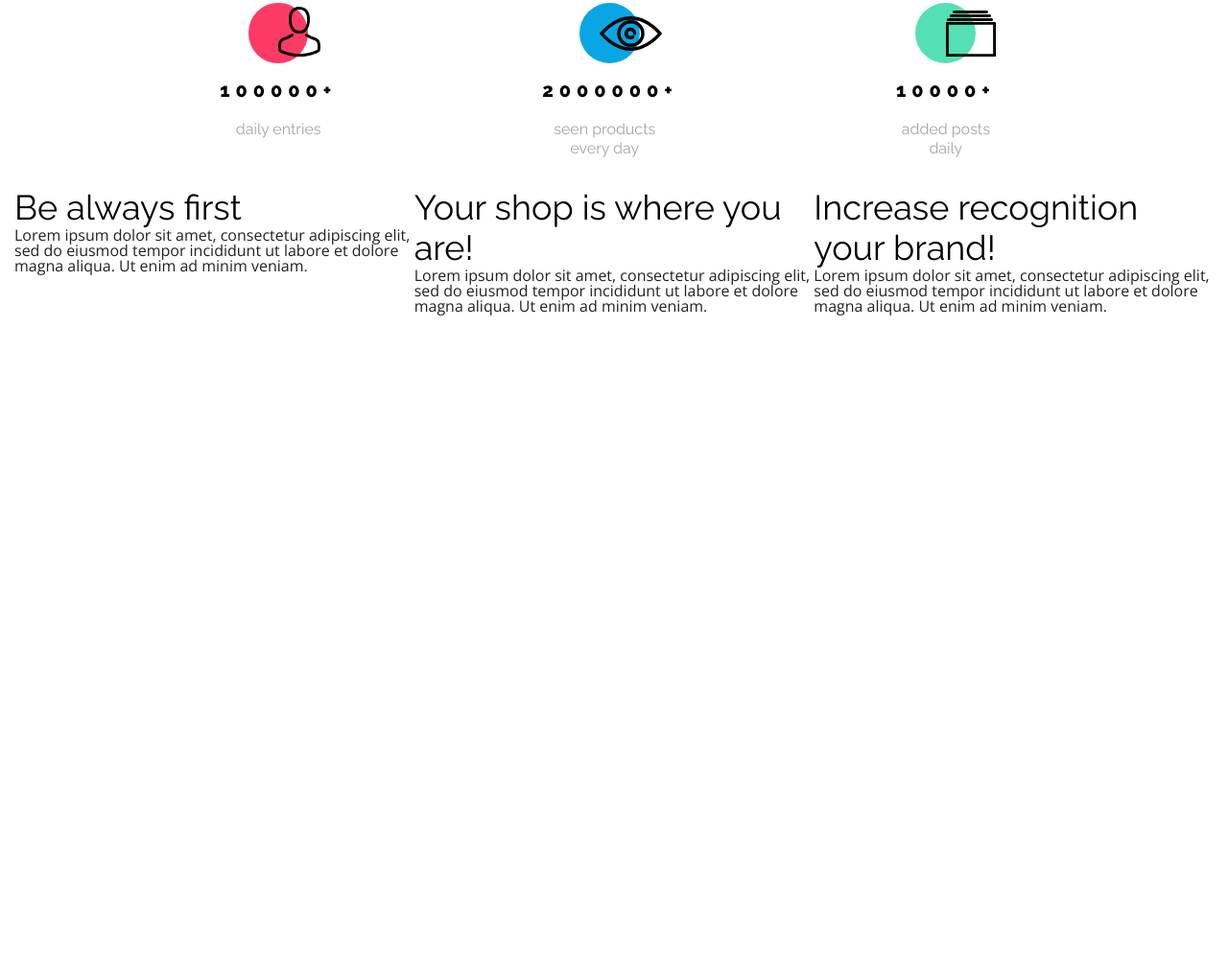
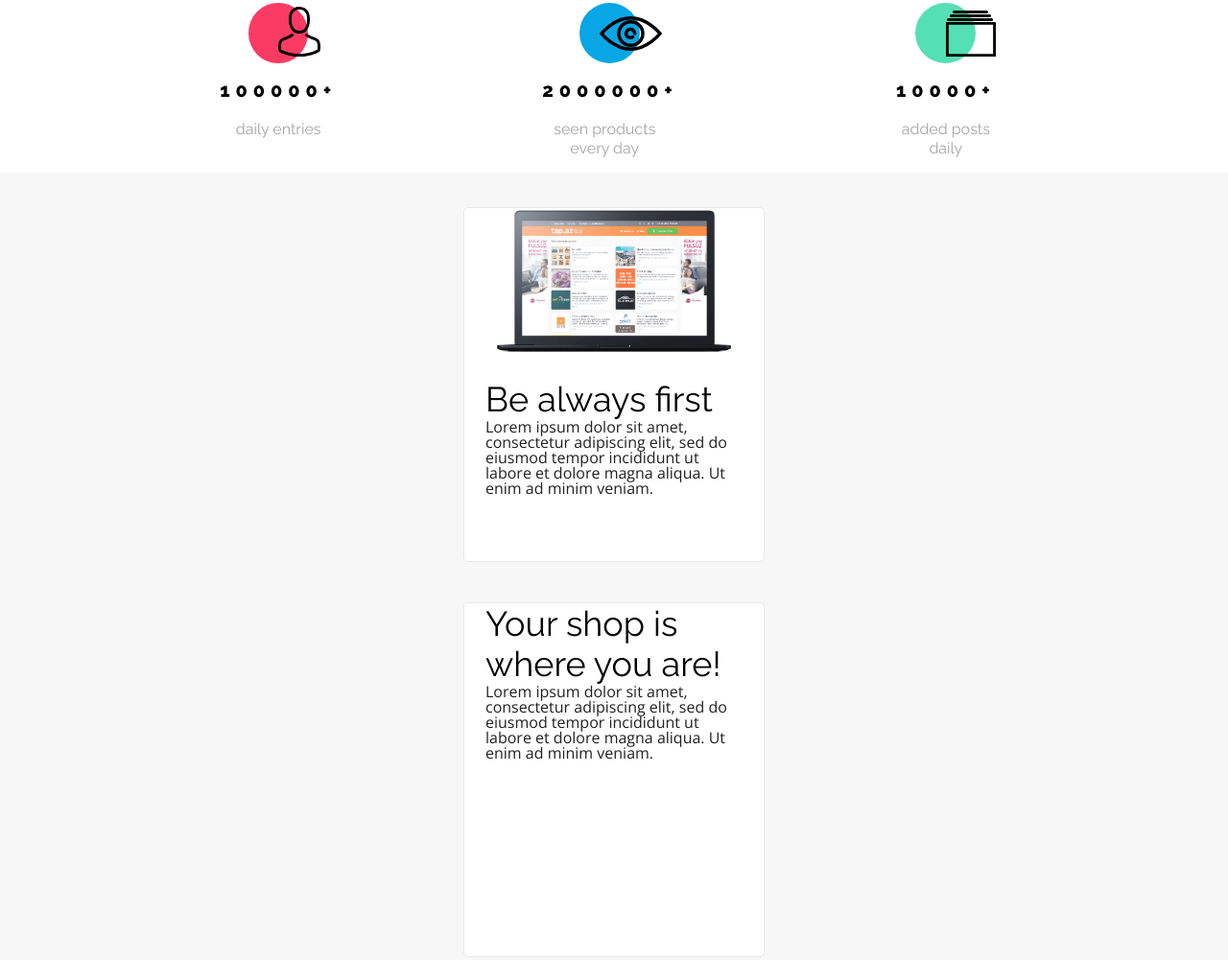
Before and after one commit to propanibutan/best-shop-workshop, a website: page index.html in a window 1280 px wide. Shown: the part 1015-2016 px from the top of the page at 96% size. Before the commit the page ends 1357 px from the top, so only its background shows below. Drawn offline with nearby package versions, Linux system fonts and the light colour scheme.

```diff
--- a/index.html
+++ b/index.html
@@ -53,14 +53,14 @@
     </section>
     <section class="benefits container">
         <div class="benefits-single">
+            <img class="benefits-single__img__1" src="assets/Macbook.png" alt="Old macbook.No one wants this."/>
             <span class="benefits-single__text">
                 <h2>Be always first</h2>
                 <p>Lorem ipsum dolor sit amet, consectetur adipiscing elit, sed do eiusmod tempor incididunt ut labore et dolore magna aliqua. Ut enim ad minim veniam.</p>
             </span>
-            <span class="benefits-single__img"></span>
         </div>
         <div class="benefits-single">
-            <span class="benefits-single__img"></span>
+            <span class="benefits-single__img_2"></span>
             <span class="benefits-single__text">
                 <h2>Your shop is where you are!</h2>
                 <p>Lorem ipsum dolor sit amet, consectetur adipiscing elit, sed do eiusmod tempor incididunt ut labore et dolore magna aliqua. Ut enim ad minim veniam.</p>
--- a/scss/elements/_benefits.scss
+++ b/scss/elements/_benefits.scss
@@ -1,2 +1,35 @@
 @import "../settings/_root.scss";
 @import "../settings/_mixins.scss";
+
+.benefits {
+  background-color: $color-white-2;
+  display: flex;
+  flex-direction: column;
+  width: 100%;
+}
+
+.benefits-single {
+  display: flex;
+  flex-direction: column;
+  width: 314px;
+  height: 370px;
+  background-color: $color-white-1;
+  border: 1px solid $color-gray-1;
+  border-radius: 5px;
+  margin: 21px 15px;
+  align-self: center;
+  @include benefits-mixin();
+}
+
+.benefits-single__img__1 {
+  margin-bottom: 26px;
+  &::before {
+    content: "";
+    position: absolute;
+    width: 127px;
+    height: 127px;
+    background-color: $color-red-1;
+    transform: matrix(0.71, 0.71, -0.71, 0.71, 0, 0);
+    z-index: 1;
+  }
+}
--- a/scss/elements/_headings.scss
+++ b/scss/elements/_headings.scss
@@ -51,9 +51,14 @@
   font-weight: bold;
   line-height: 22px;
 
+  @media (max-width: 400px) {
+    padding: 22px 25px;
+    width: 100vw;
+  }
+
   @media (max-width: 831px) {
-    padding: 22px 92px;
-    white-space: nowrap;
+    padding: 22px 25px;
+    width: 80vw;
   }
 }
 
--- a/scss/elements/_navigation.scss
+++ b/scss/elements/_navigation.scss
@@ -86,8 +86,8 @@
 
 .header .menu-icon .navicon:before,
 .header .menu-icon .navicon:after {
+  content: '';
   background: $color-blue-2;
-  content: '';
   display: block;
   height: 100%;
   position: absolute;
--- a/scss/settings/_mixins.scss
+++ b/scss/settings/_mixins.scss
@@ -1 +1,6 @@
 @import "../settings/_root.scss";
+
+@mixin benefits-mixin() {
+  padding-right: 21px;
+  padding-left: 22px;
+}
```
Also changed, not shown: css/main.css, 1 other file.
